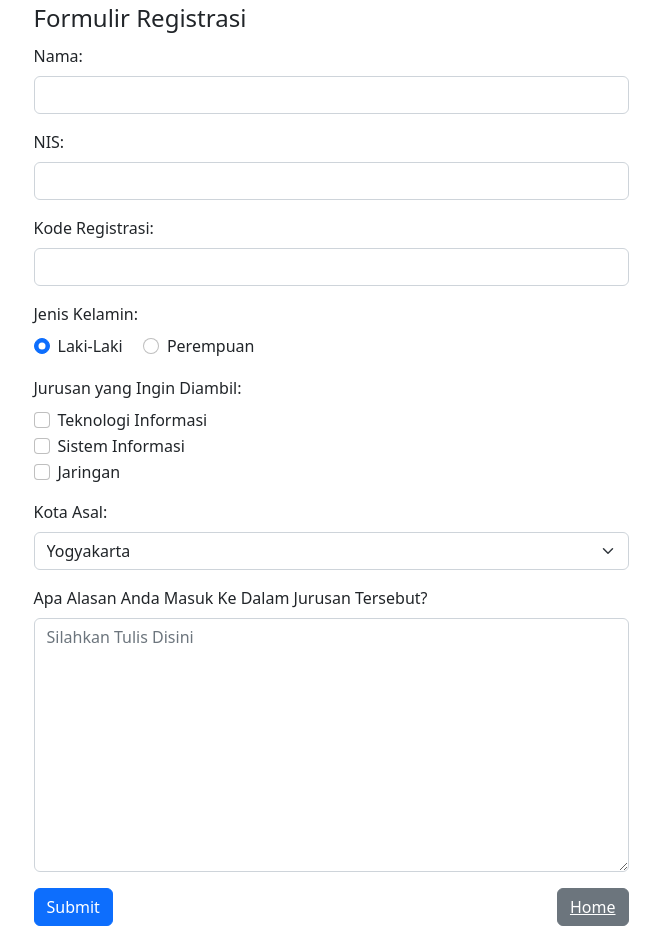
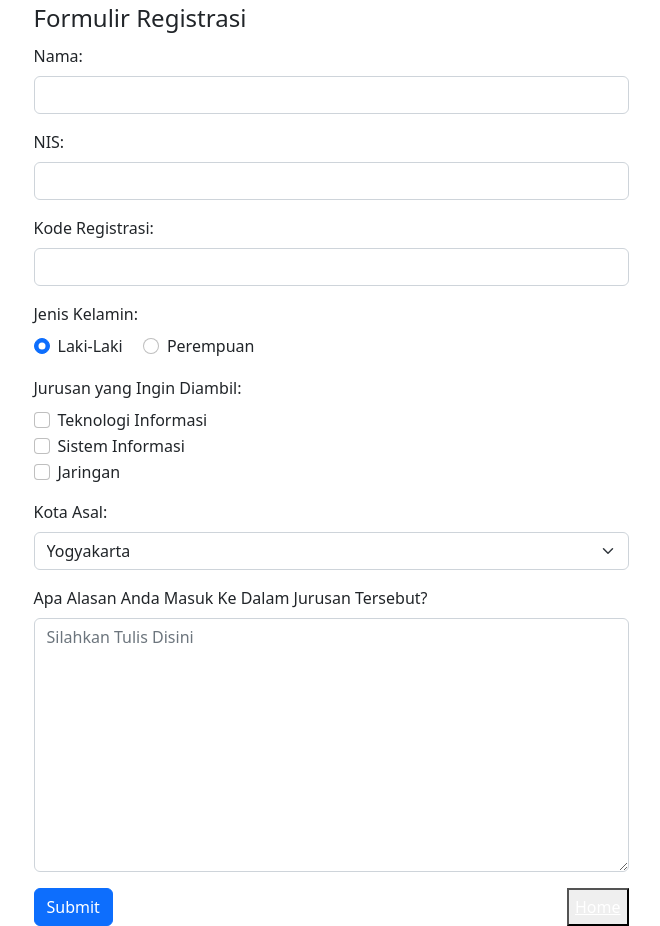
Before and after one commit to HariIDn/Exercise2PDW, a plain HTML site: page form.html in a window 1280 px wide. Shown: the whole page, without its empty margins (309-969 px from the left). Drawn offline with nearby package versions, Linux system fonts and the light colour scheme.

Commit message:
fix home button

```diff
--- a/form.html
+++ b/form.html
@@ -87,7 +87,7 @@
                 </div>
                 <div class="button-container">
                     <input type="submit" class="btn btn-primary" value="Submit">
-                    <button class="btn btn-secondary"><a href="index.html">Home</a></button>
+                    <button class="back"><a href="index.html">Home</a></button>
                 </div>
             </fieldset>
         </form>
```
